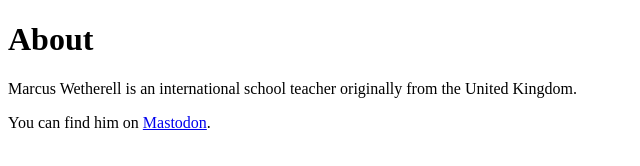
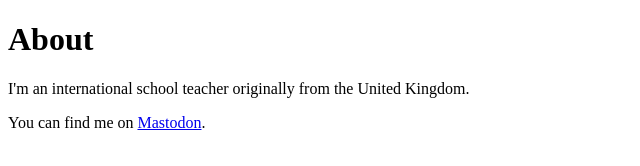
Before and after one commit to skypunch/skypunch.github.io, a plain HTML site: page index.html in a window 1280 px wide. Shown: the whole page, without its empty margins (0-640 px from the left). Drawn offline with Linux system fonts and the light colour scheme.

Commit message:
Changed bio from third-person to first-person

```diff
--- a/index.html
+++ b/index.html
@@ -7,7 +7,7 @@
 </head>
 <body>
 <h1>About</h1>
-<p>Marcus Wetherell is an international school teacher originally from the United Kingdom.<p>
-<p>You can find him on <a rel="me" href="https://mastodon.social/@skypunch">Mastodon</a>.</p>
+<p>I'm an international school teacher originally from the United Kingdom.<p>
+<p>You can find me on <a rel="me" href="https://mastodon.social/@skypunch">Mastodon</a>.</p>
 </body>
 </html>
```
